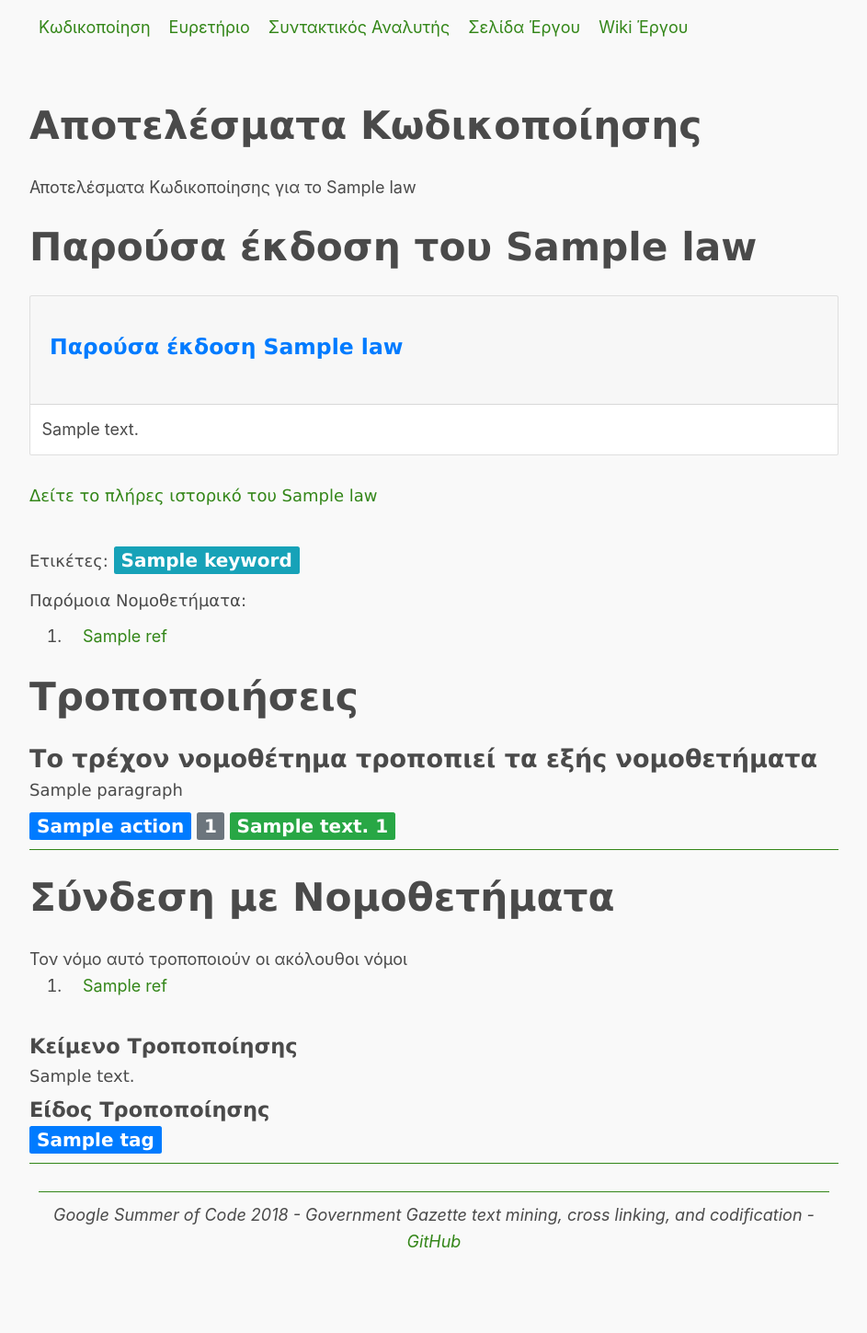
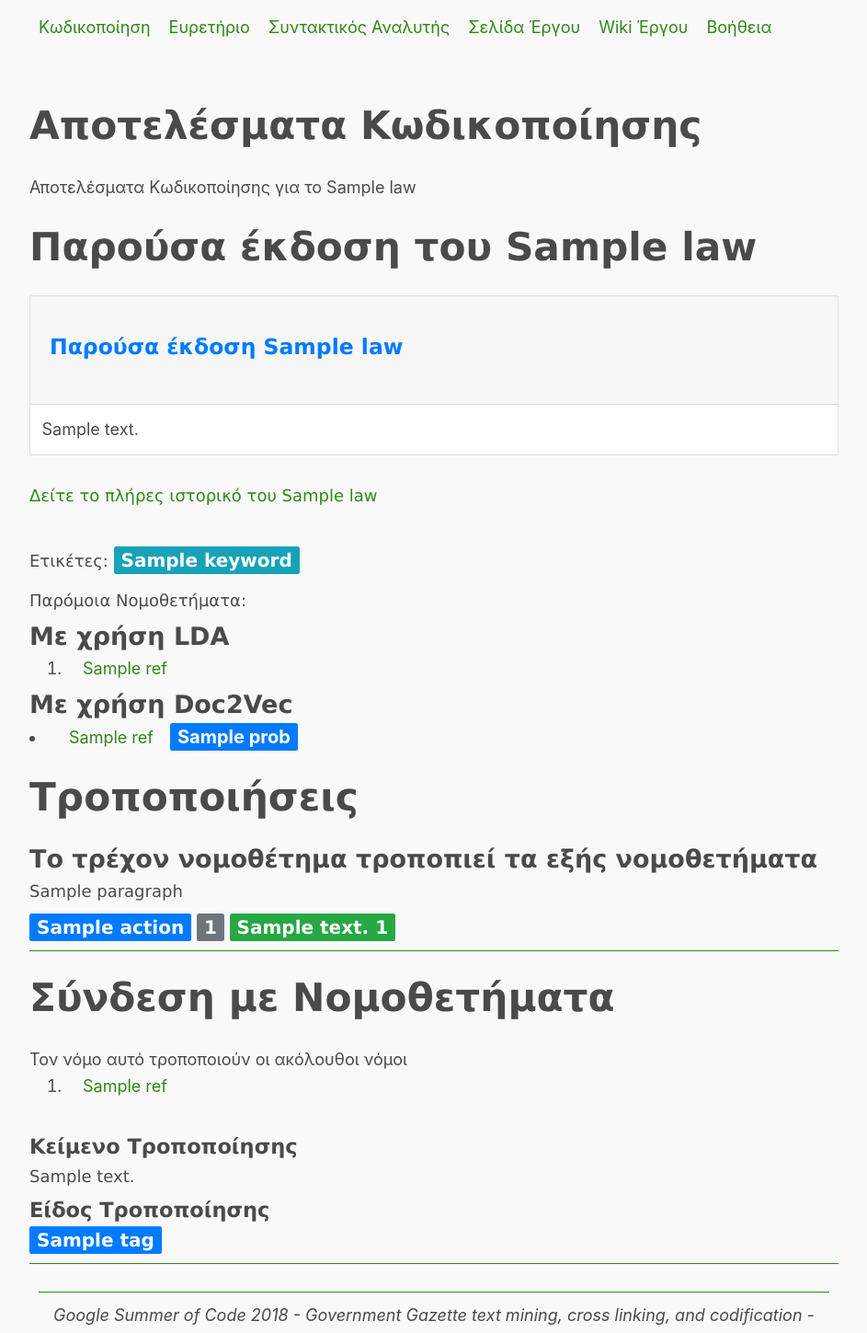
Before and after one commit to eellak/gsoc2018-3gm, a Flask app: template 3gm/templates/codify_law.html in a window 1280 px wide. Shown: the top 1449 px of the page at 92% size, without its empty margins (168-1111 px from the left). Before the commit the page ends 1356 px from the top, so only its background shows below. Run offline with Flask 2, Linux system fonts and the light colour scheme; the template is opened without the code that fills it: most values are stand-ins (such as "Sample title", 1, 10 or a date in 2020); some libraries are stand-ins or nearby versions.

Commit message:
Added doc2vec in flask app
Former-commit-id: ead7ae08089b165057e43214d51e5d01aae6c0b2
Former-commit-id: 8061b291abd1af8360e0beec5ae82db77a2c7fe0

```diff
--- a/3gm/app.py
+++ b/3gm/app.py
@@ -10,20 +10,16 @@ import sys
 import markdown
 import pymongo
 import collections
+import gensim.models as g
+global doc2vec
 
 sys.path.insert(0, './')
+doc2vec = g.Doc2Vec.load('laws_model.bin')
 from codifier import *
-
 import helpers
 autocomplete_laws = sorted(list(codifier.keys()))
 
-import networkx
-from networkx.readwrite import json_graph
-from networkx import (
-    draw,
-    DiGraph,
-    Graph,
-)
+
 
 try:
     import spacy
@@ -142,6 +138,9 @@ def codify_law(identifier=None):
 
     except IndexError:
         topics = None
+
+    doc2vec_most_similar = doc2vec.docvecs.most_similar(data['law'], topn=5)
+
 
     return render_template('codify_law.html', **locals())
 
--- a/3gm/templates/codify_law.html
+++ b/3gm/templates/codify_law.html
@@ -33,12 +33,18 @@
 <p class="sparse">Ετικέτες: {{ topics['keywords'] | render_badges_single('info') | safe }}</p>
 
 <p>Παρόμοια Νομοθετήματα:
+<h4>Με χρήση LDA</h4>
 
 <ol>
   {% for ref in topics['statutes'] %}
     <li><a href="{{ url_for('codify_law', identifier=ref )}}">{{ ref }}</a></li>
   {% endfor %}
 </ol>
+
+<h4>Με χρήση Doc2Vec</h4>
+  {% for ref, prob in doc2vec_most_similar %}
+  <li><a href="{{ url_for('codify_law', identifier=ref )}}">{{ ref }}</a>{{ [prob] | render_badges | safe }}</li>
+  {% endfor %}
 {% endif %}
 
 <h1>Τροποποιήσεις</h1>
--- a/3gm/templates/layout.html
+++ b/3gm/templates/layout.html
@@ -25,6 +25,9 @@
   <li class="{% if js == 'plain' %}active{% endif %}">
     <a class="navbar" href="https://github.com/eellak/gsoc2018-3gm/wiki">Wiki Έργου</a>
   </li>
+  <li class="{% if js == 'plain' %}active{% endif %}">
+    <a class="navbar" href="/help">Βοήθεια</a>
+  </li>
 </ul>
 <br>
 
```
Also changed, not shown: 3gm/entities.py (+13 -1 lines), 1 other file.
